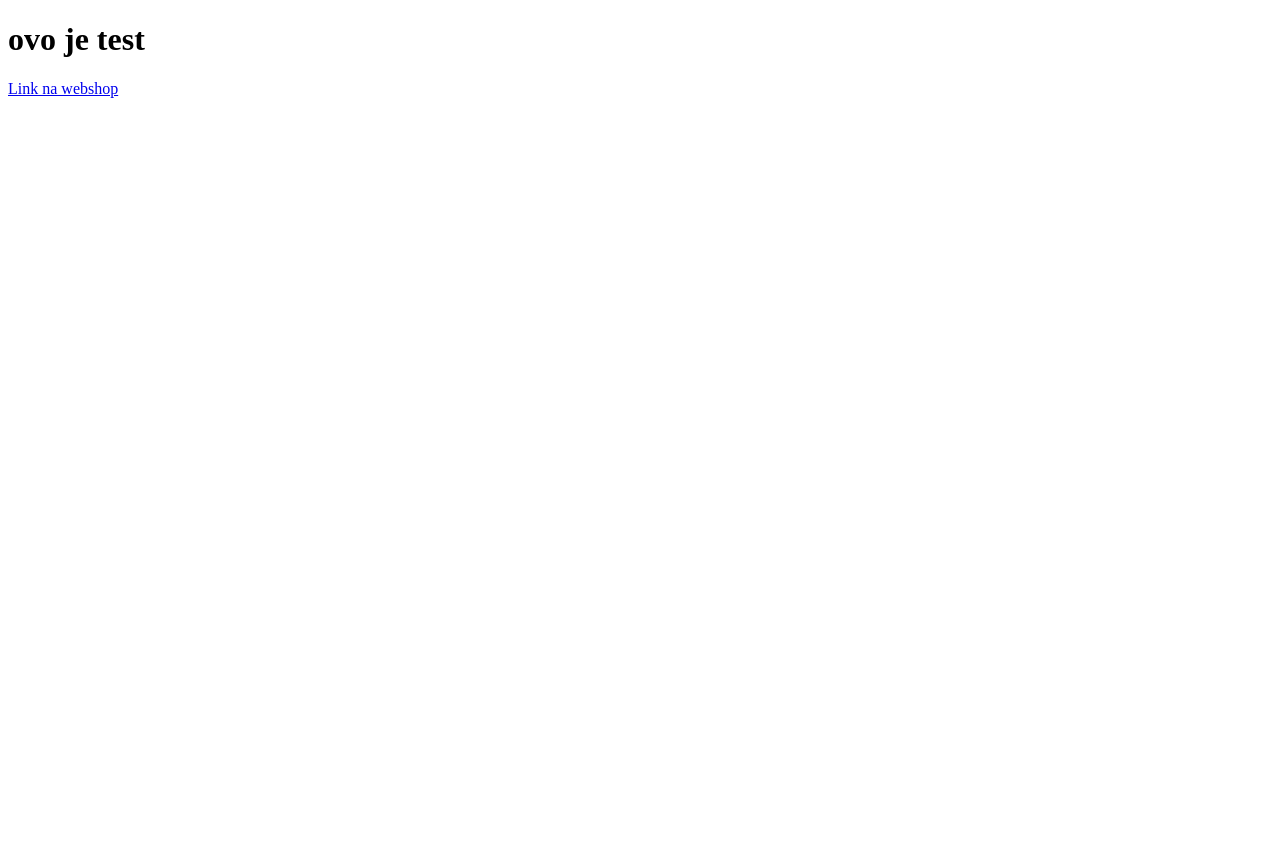
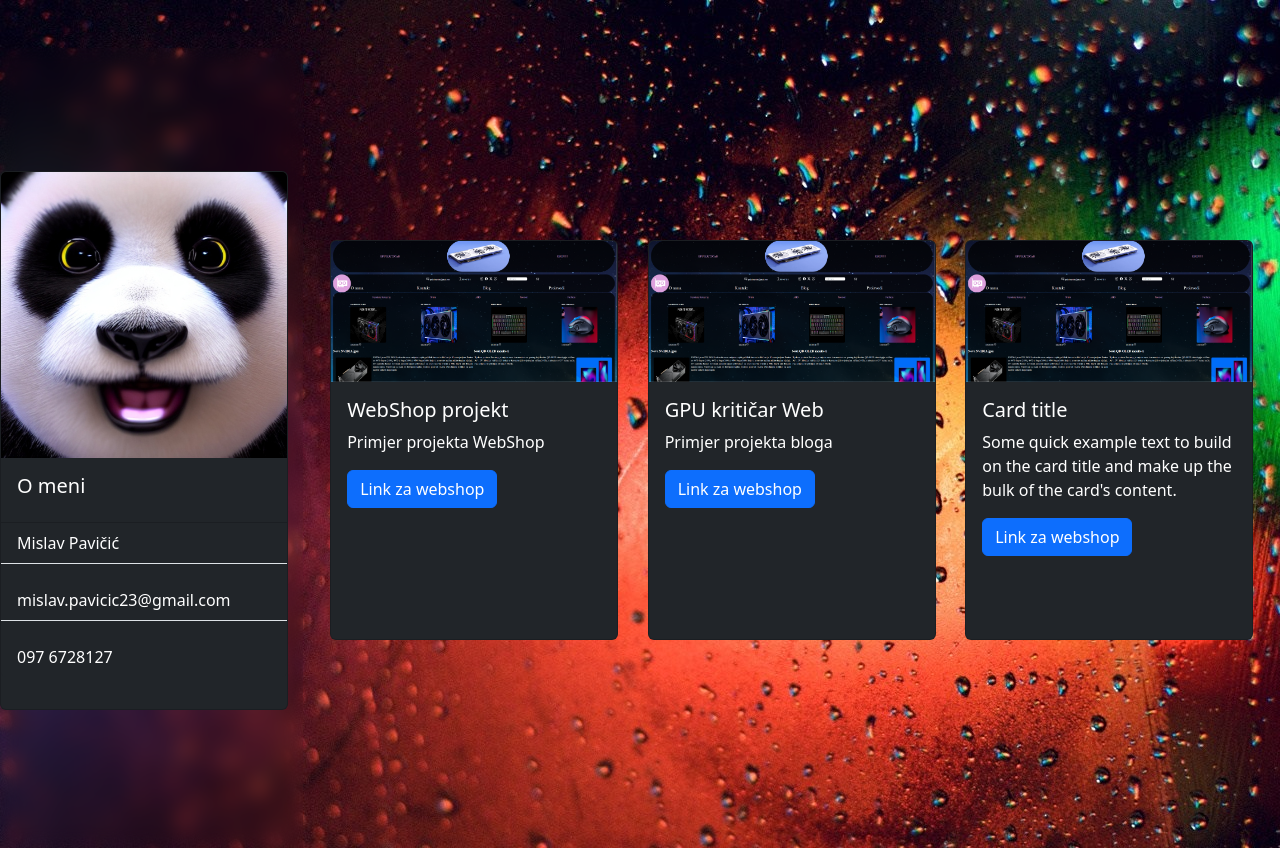
Before and after one commit to MislavP28/MislavP28.github.io, a plain HTML site: page index.html in a window 1280 px wide. Before the commit the page ends 800 px from the top, so only its background shows below. Drawn offline with nearby package versions, Linux system fonts and the light colour scheme.

Commit message:
portfolio

```diff
--- a/index.html
+++ b/index.html
@@ -4,11 +4,65 @@
     <meta charset="UTF-8">
     <meta name="viewport" content="width=device-width, initial-scale=1.0">
     <title>Document</title>
+    <link href="https://cdn.jsdelivr.net/npm/bootstrap@5.3.3/dist/css/bootstrap.min.css" rel="stylesheet" integrity="sha384-QWTKZyjpPEjISv5WaRU9OFeRpok6YctnYmDr5pNlyT2bRjXh0JMhjY6hW+ALEwIH" crossorigin="anonymous">
+      <style>
+        body {
+            background-image: url(HD-Wallpapers-1080p-High-Quality-Download-Pictures.jpg);
+        }
+
+    </style>
 </head>
 <body>
-    <h1>ovo je test</h1>
+    <div class="d-flex mt-5 ">
+        <div style="height: 100vh; width: 25rem; backdrop-filter: blur(10px); " class="align-items-center d-flex ">
+            <div class="card text-bg-dark mb-3" style="width: 18rem;">
+                <img src="GRVzk2Tn.jpg" class="card-img-top" alt="Smart Panda">
+                <div class="card-body">
+                <h5 class="card-title">O meni</h5>
+                <p class="card-text"></p>
+                </div>
+                <ul class="list-group list-group-flush text-bg-dark mb-3">
+                <li class="list-group-item text-bg-dark mb-3">Mislav Pavičić</li>
+                <li class="list-group-item text-bg-dark mb-3">mislav.pavicic23@gmail.com</li>
+                <li class="list-group-item text-bg-dark mb-3">097 6728127</li>
+                </ul>
+            </div>
+        </div>
 
-    <a href="Beam_Webshop/zadaća/index.html" target="_blank">Link na webshop</a>
+        <div class="container">
+            <div class="projects d-flex justify-content-around align-items-center" style="height: 100vh; ">
+                <div class="card text-bg-dark mb-3" style="width: 18rem; height: 25rem;">
+                    <img src="Screenshot 2024-02-24 112320.png" class="card-img-top" alt="...">
+                    <div class="card-body">
+                      <h5 class="card-title">WebShop projekt</h5>
+                      <p class="card-text">Primjer projekta WebShop</p>
+                      <a href="Beam_Webshop/zadaća/index.html" class="btn btn-primary">Link za webshop</a>
+                    </div>
+                </div>
+
+                <div class="card text-bg-dark mb-3" style="width: 18rem; height: 25rem;">
+                    <img src="Screenshot 2024-02-24 112320.png" class="card-img-top" alt="...">
+                    <div class="card-body">
+                      <h5 class="card-title">GPU kritičar Web</h5>
+                      <p class="card-text">Primjer projekta bloga</p>
+                      <a href="Beam_Webshop/zadaća/index.html" class="btn btn-primary">Link za webshop</a>
+                    </div>
+                </div>
+
+                <div class="card text-bg-dark mb-3" style="width: 18rem; height: 25rem;">
+                    <img src="Screenshot 2024-02-24 112320.png" class="card-img-top" alt="...">
+                    <div class="card-body">
+                      <h5 class="card-title">Card title</h5>
+                      <p class="card-text">Some quick example text to build on the card title and make up the bulk of the card's content.</p>
+                      <a href="Beam_Webshop/zadaća/index.html" class="btn btn-primary">Link za webshop</a>
+                    </div>
+                </div>
+        </div>
+
+        </div>
+    </div>
+
+    <script src="https://cdn.jsdelivr.net/npm/bootstrap@5.3.3/dist/js/bootstrap.bundle.min.js" integrity="sha384-YvpcrYf0tY3lHB60NNkmXc5s9fDVZLESaAA55NDzOxhy9GkcIdslK1eN7N6jIeHz" crossorigin="anonymous"></script>
 
 </body>
 </html>
```
Also changed, not shown: GRVzk2Tn.jpg (added), HD-Wallpapers-1080p-High-Quality-Download-Pictures.jpg (added), Screenshot 2024-02-24 112320.png (added).
